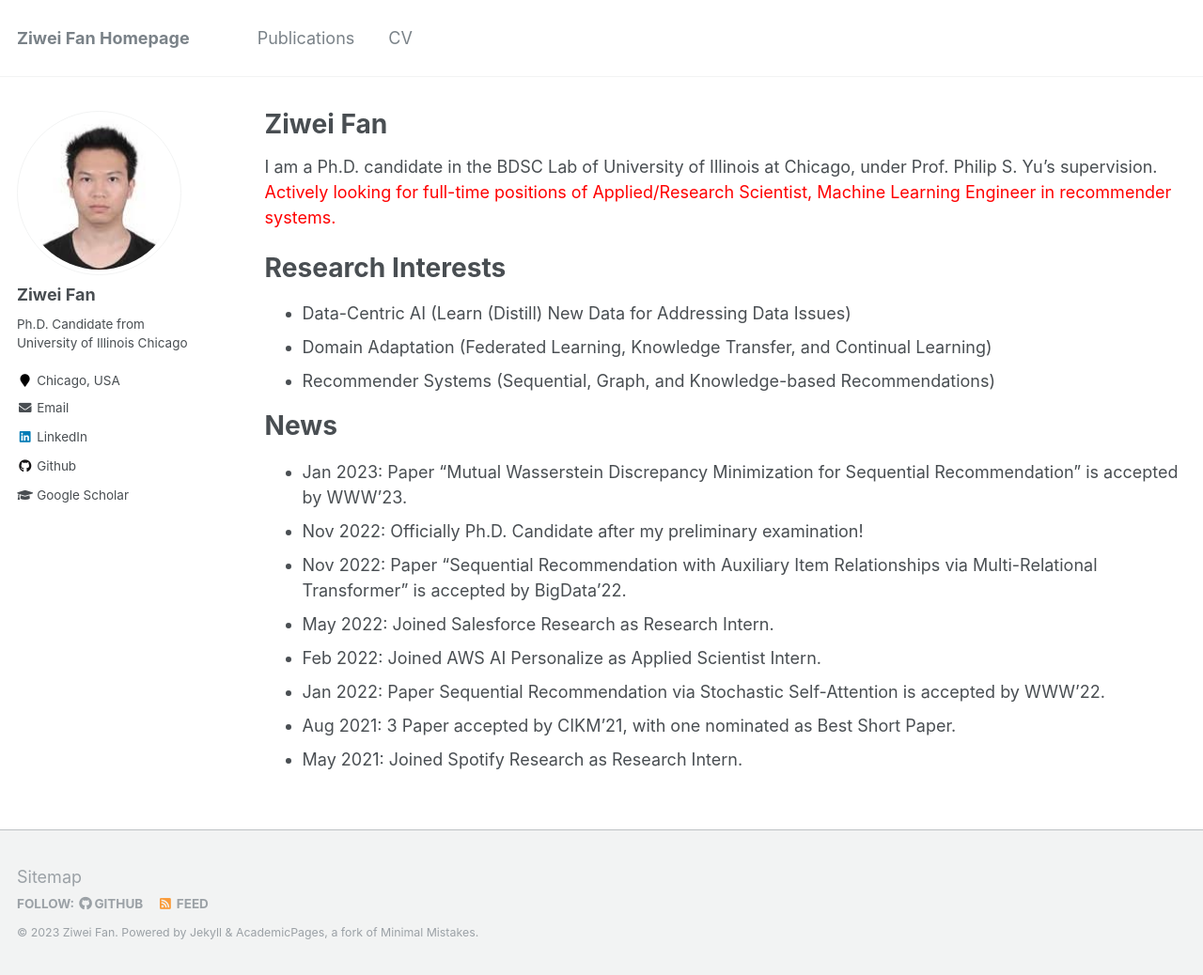
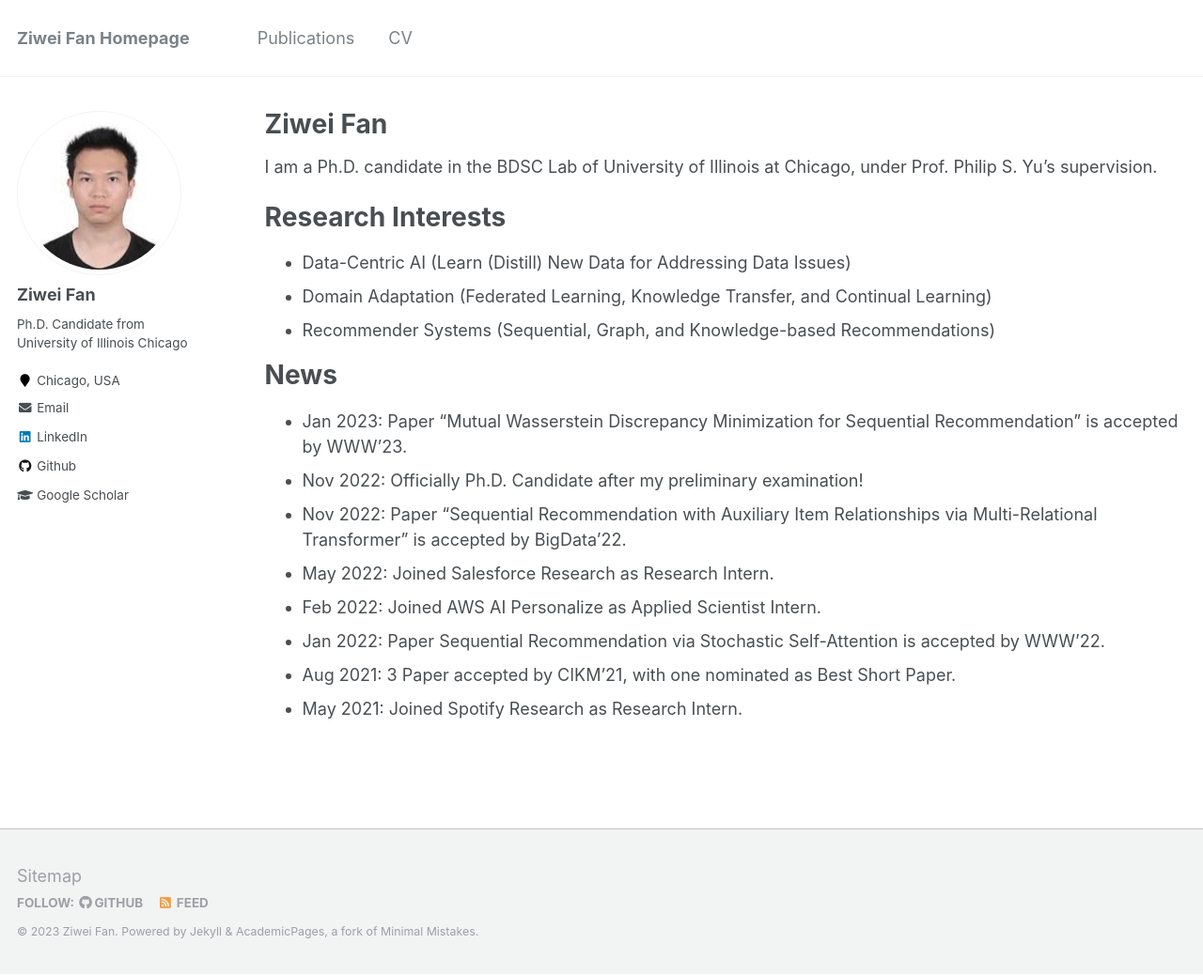
Before and after one commit to ziwei-fan/ziwei-fan.github.io, a Jekyll site: the page built from _pages/about.md, in a window 1280 px wide and 1038 px high. Shown: the whole window at 94% size. Built offline with Jekyll 4.4.1, drawn with Linux system fonts in a browser that asks for light colours.

Commit message:
Update about.md

```diff
--- a/_pages/about.md
+++ b/_pages/about.md
@@ -12,7 +12,7 @@ redirect_from:
 
 <!-- # About Me -->
 I am a Ph.D. candidate in the BDSC Lab of University of Illinois at Chicago, under Prof. Philip S. Yu's supervision.
-<span style="color:red">Actively looking for full-time positions of Applied/Research Scientist, Machine Learning Engineer in recommender systems.</span>
+<!-- <span style="color:red">Actively looking for full-time positions of Applied/Research Scientist, Machine Learning Engineer in recommender systems.</span> -->
 
 # Research Interests
 * Data-Centric AI (Learn (Distill) New Data for Addressing Data Issues)
```
